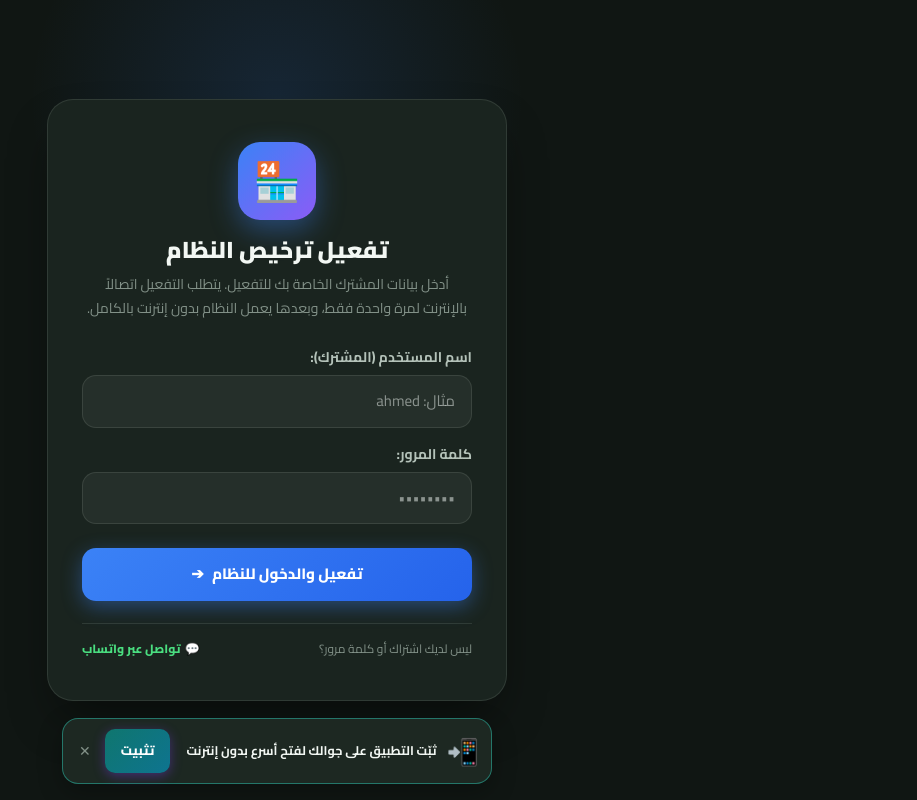
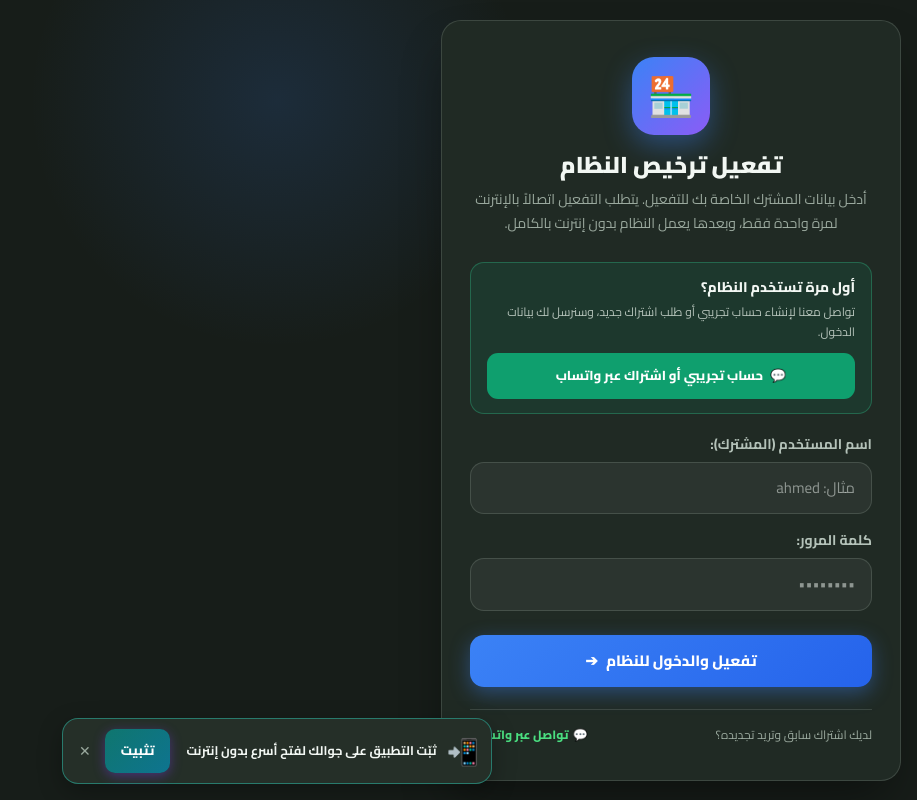
Before and after one commit to Abu-zaid98/pos-mini-saas, a React (Vite) app: page / in a window 1280 px wide. Shown: the whole page, without its empty margins (363-1280 px from the left). Built offline with nearby package versions, Linux system fonts and the light colour scheme; no server answers.

Commit message:
first commit9

```diff
--- a/src/components/LicenseGuard.tsx
+++ b/src/components/LicenseGuard.tsx
@@ -784,25 +784,19 @@ export function LicenseGuard({ children }: LicenseGuardProps) {
   // ❻ Activation / Login Screen (First time or Invalid local token)
   return (
     <div
+      className="license-activation-screen"
       style={{
-        display: "flex",
-        minHeight: "100dvh",
-        alignItems: "center",
-        justifyContent: "center",
         background: "var(--color-bg-base, #0b1120)",
         color: "var(--color-text-primary, #f9fafb)",
         fontFamily: "var(--font-main, system-ui, -apple-system, sans-serif)",
         direction: "rtl",
-        padding: "20px 16px",
-        position: "relative",
-        overflow: "hidden",
       }}
     >
       {/* Background glow accent */}
       <div
+        className="license-activation-glow"
         style={{
           position: "absolute",
-          width: 500,
           height: 500,
           background: "radial-gradient(circle, rgba(59, 130, 246, 0.15) 0%, transparent 70%)",
           borderRadius: "50%",
@@ -814,11 +808,11 @@ export function LicenseGuard({ children }: LicenseGuardProps) {
       />
 
       <div
+        className="license-activation-card"
         style={{
           background: "var(--color-bg-card, #111827)",
           border: "1px solid var(--color-border, #1f2937)",
-          borderRadius: 26,
-          padding: "42px 34px",
+          borderRadius: 20,
           boxShadow: "0 25px 50px -12px rgba(0, 0, 0, 0.45)",
           width: "100%",
           maxWidth: 460,
@@ -851,6 +845,48 @@ export function LicenseGuard({ children }: LicenseGuardProps) {
           <p style={{ fontSize: 14, color: "var(--color-text-muted, #94a3b8)", margin: 0, lineHeight: 1.7 }}>
             أدخل بيانات المشترك الخاصة بك للتفعيل. يتطلب التفعيل اتصالاً بالإنترنت لمرة واحدة فقط، وبعدها يعمل النظام بدون إنترنت بالكامل.
           </p>
+        </div>
+
+        {/* First-time account request */}
+        <div
+          style={{
+            background: "rgba(16, 185, 129, 0.1)",
+            border: "1px solid rgba(52, 211, 153, 0.3)",
+            borderRadius: 14,
+            padding: "14px 16px",
+            marginBottom: 20,
+          }}
+        >
+          <p style={{ fontSize: 14, fontWeight: 800, margin: "0 0 4px", color: "var(--color-text-primary, #f9fafb)" }}>
+            أول مرة تستخدم النظام؟
+          </p>
+          <p style={{ fontSize: 12, lineHeight: 1.6, margin: "0 0 12px", color: "var(--color-text-secondary, #cbd5e1)" }}>
+            تواصل معنا لإنشاء حساب تجريبي أو طلب اشتراك جديد، وسنرسل لك بيانات الدخول.
+          </p>
+          <a
+            href={lic.signupLink()}
+            target="_blank"
+            rel="noreferrer"
+            style={{
+              minHeight: 46,
+              padding: "10px 12px",
+              borderRadius: 11,
+              background: "#0f9f6e",
+              color: "#ffffff",
+              fontSize: 13,
+              fontWeight: 800,
+              textDecoration: "none",
+              display: "flex",
+              alignItems: "center",
+              justifyContent: "center",
+              gap: 7,
+              textAlign: "center",
+              boxSizing: "border-box",
+            }}
+          >
+            <span>💬</span>
+            <span>حساب تجريبي أو اشتراك عبر واتساب</span>
+          </a>
         </div>
 
         {/* Developer configuration notice if JWK not set */}
@@ -991,7 +1027,7 @@ export function LicenseGuard({ children }: LicenseGuardProps) {
           </button>
         </form>
 
-        {/* WhatsApp & Developer Support */}
+        {/* Renewal for existing subscribers */}
         <div
           style={{
             marginTop: 22,
@@ -1004,7 +1040,7 @@ export function LicenseGuard({ children }: LicenseGuardProps) {
           }}
         >
           <span style={{ color: "var(--color-text-muted, #94a3b8)" }}>
-            ليس لديك اشتراك أو كلمة مرور؟
+            لديك اشتراك سابق وتريد تجديده؟
           </span>
           <a
             href={lic.renewLink()}
@@ -1028,6 +1064,7 @@ export function LicenseGuard({ children }: LicenseGuardProps) {
       {/* PWA install banner on the activation screen + full guide fallback */}
       <PWAInstallBanner
         storageKey="pos_pwa_prompt"
+        className="license-install-banner"
         bottom="calc(16px + env(safe-area-inset-bottom, 0px))"
         onNeedGuide={() => setPwaGuideOpen(true)}
       />
--- a/src/components/pwa/PWAInstallBanner.tsx
+++ b/src/components/pwa/PWAInstallBanner.tsx
@@ -8,13 +8,14 @@ import { shouldShowPrompt, snoozePrompt } from '../../utils/pwa'
 
 interface Props {
   storageKey: string
+  className?: string
   /** يُستدعى عند غياب التثبيت المباشر لعرض الدليل الكامل */
   onNeedGuide: () => void
   /** إزاحة من الأسفل (فوق شريط التنقل في التطبيق، 16px في شاشات الدخول) */
   bottom?: string
 }
 
-export function PWAInstallBanner({ storageKey, onNeedGuide, bottom }: Props) {
+export function PWAInstallBanner({ storageKey, onNeedGuide, bottom, className }: Props) {
   const { canInstall, isInstalled, installApp } = usePWAInstall()
   const [visible, setVisible] = useState(false)
   const [busy, setBusy] = useState(false)
@@ -50,6 +51,7 @@ export function PWAInstallBanner({ storageKey, onNeedGuide, bottom }: Props) {
 
   return (
     <div
+      className={className}
       style={{
         position: 'fixed',
         bottom: bottom || 'calc(var(--bottom-bar-total-height, 72px) + 10px)',
--- a/src/index.css
+++ b/src/index.css
@@ -60,10 +60,10 @@
 ============================== */
 :root, [data-theme="dark"] {
   /* Colors — quiet graphite with a green accent */
-  --color-bg-base: #101613;
-  --color-bg-surface: #171f1b;
-  --color-bg-elevated: #1d2822;
-  --color-bg-card: #1a241f;
+  --color-bg-base: #171d19;
+  --color-bg-surface: #1d251f;
+  --color-bg-elevated: #252f28;
+  --color-bg-card: #202a24;
 
   --color-primary: #0f766e;
   --color-primary-light: #5eead4;
@@ -81,9 +81,9 @@
 
   --color-text-primary: #f2f7f3;
   --color-text-secondary: #b4c2b9;
-  --color-text-muted: #829188;
+  --color-text-muted: #9aa99e;
 
-  --color-border: rgba(180, 194, 185, 0.14);
+  --color-border: rgba(180, 194, 185, 0.19);
   --color-border-active: rgba(45, 212, 191, 0.45);
 
   /* Brand gradients */
@@ -92,12 +92,12 @@
   --gold-gradient: linear-gradient(135deg, #fbbf24, #f59e0b);
   --mint-gradient: linear-gradient(135deg, #34d399, #059669);
 
-  --color-header-bg: rgba(16, 22, 19, 0.9);
-  --color-nav-bg: rgba(23, 31, 27, 0.96);
-  --color-input-bg: rgba(180, 194, 185, 0.07);
-  --color-btn-ghost-bg: rgba(180, 194, 185, 0.08);
-  --color-btn-ghost-hover: rgba(180, 194, 185, 0.14);
-  --color-card-glass: rgba(26, 36, 31, 0.92);
+  --color-header-bg: rgba(23, 29, 25, 0.94);
+  --color-nav-bg: rgba(29, 37, 31, 0.97);
+  --color-input-bg: rgba(180, 194, 185, 0.1);
+  --color-btn-ghost-bg: rgba(180, 194, 185, 0.1);
+  --color-btn-ghost-hover: rgba(180, 194, 185, 0.17);
+  --color-card-glass: rgba(32, 42, 36, 0.96);
   --color-modal-backdrop: rgba(6, 12, 9, 0.72);
 
   /* KPI Card backgrounds (theme-adaptive) */
@@ -276,10 +276,10 @@ input, textarea, select {
   direction: rtl;
 }
 
-h1 { font-size: 20px; font-weight: 800; line-height: 1.35; }
-h2 { font-size: 17px; font-weight: 800; line-height: 1.4; }
-h3 { font-size: 15px; font-weight: 700; line-height: 1.45; }
-h4 { font-size: 14px; font-weight: 700; line-height: 1.45; }
+h1 { font-size: 19px; font-weight: 800; line-height: 1.35; }
+h2 { font-size: 16px; font-weight: 800; line-height: 1.4; }
+h3 { font-size: 14px; font-weight: 700; line-height: 1.45; }
+h4 { font-size: 13px; font-weight: 700; line-height: 1.45; }
 p  { font-size: 13px; line-height: 1.55; }
 
 /* ==============================
@@ -314,17 +314,51 @@ p  { font-size: 13px; line-height: 1.55; }
   overscroll-behavior-y: contain;
 }
 
+.license-activation-screen {
+  position: relative;
+  display: flex;
+  align-items: center;
+  justify-content: flex-start;
+  width: 100%;
+  height: 100vh;
+  height: 100dvh;
+  min-height: 100dvh;
+  box-sizing: border-box;
+  padding: max(20px, env(safe-area-inset-top, 0px)) 16px max(20px, env(safe-area-inset-bottom, 0px));
+  overflow-y: auto;
+  -webkit-overflow-scrolling: touch;
+}
+
+.license-activation-screen:has(.license-install-banner) {
+  padding-bottom: calc(92px + env(safe-area-inset-bottom, 0px));
+}
+
+.license-activation-card {
+  width: 100%;
+  padding: 36px 28px;
+  margin-block: auto;
+}
+
+.license-activation-glow {
+  width: min(500px, 100%);
+}
+
+@media (max-width: 480px) {
+  .license-activation-card { padding: 24px 18px; }
+}
+
 /* جذر الشاشة الموحد: الإطار + تباعد رأسي صغير ثابت */
 .page-frame {
   width: min(100%, 720px);
   margin: 0 auto;
-  padding: clamp(8px, 2vw, 14px) clamp(12px, 3.5vw, 20px);
+  padding: clamp(6px, 1.5vw, 10px) clamp(10px, 2.8vw, 16px);
 }
 
 /* إطار متداخل (المشتريات داخل المخزون): بلا حشو عمودي مضاعف */
 .page-frame .page-frame {
   padding-top: 0;
   padding-bottom: 0;
+  padding-inline: 0;
 }
 
 .form-grid-two {
@@ -511,7 +545,7 @@ p  { font-size: 13px; line-height: 1.55; }
   background: var(--color-bg-card);
   border: 1px solid var(--color-border);
   border-radius: var(--radius-lg);
-  padding: 16px;
+  padding: 14px;
   transition: transform 0.2s ease, box-shadow 0.2s ease, border-color 0.2s ease;
   position: relative;
   overflow: hidden;
@@ -540,7 +574,7 @@ p  { font-size: 13px; line-height: 1.55; }
   justify-content: center;
   gap: 8px;
   min-height: 44px;
-  padding: 10px 18px;
+  padding: 9px 14px;
   border-radius: var(--radius-md);
   font-family: var(--font-main);
   font-size: clamp(13px, 2.7vw, 14.5px);
@@ -611,11 +645,11 @@ p  { font-size: 13px; line-height: 1.55; }
 
 .input {
   width: 100%;
-  min-height: 46px;
+  min-height: 44px;
   background: var(--color-input-bg);
   border: 1.5px solid var(--color-border);
   border-radius: var(--radius-md);
-  padding: 10px 13px;
+  padding: 8px 12px;
   color: var(--color-text-primary);
   font-family: var(--font-main);
   font-size: 16px;
--- a/src/lib/license-client.ts
+++ b/src/lib/license-client.ts
@@ -782,6 +782,11 @@ export function createLicense(config: LicenseConfig) {
     return `https://wa.me/${whatsapp.replace(/\D/g, "")}?text=${encodeURIComponent(msg)}`;
   }
 
+  function signupLink(): string {
+    const msg = `مرحباً، أود إنشاء حساب تجريبي أو الاشتراك في ${appName}.\nأرجو تزويدي بالتفاصيل وبيانات الدخول.`;
+    return `https://wa.me/${whatsapp.replace(/\D/g, "")}?text=${encodeURIComponent(msg)}`;
+  }
+
   /**
    * isLoggedIn() — هل يوجد جلسة محلية؟ (لا يتحقق من التوقيع)
    */
@@ -813,6 +818,8 @@ export function createLicense(config: LicenseConfig) {
     logout,
     /** رابط واتساب لطلب التجديد */
     renewLink,
+    /** رابط واتساب لإنشاء حساب أو طلب اشتراك */
+    signupLink,
     /** هل المستخدم مسجل دخوله؟ */
     isLoggedIn,
     /** UID المستخدم الحالي */
--- a/src/pages/SalePage.tsx
+++ b/src/pages/SalePage.tsx
@@ -984,16 +984,21 @@ export function SalePage() {
                               onChange={(e) => setItemPrice(item.productId, parseFloat(e.target.value) || 0, unit, packLabel, item.lineId)}
                               title="تعديل سعر الخدمة"
                               style={{
-                                width: 76,
-                                padding: '4px 8px',
-                                borderRadius: 8,
+                                width: 92,
+                                minHeight: 44,
+                                flexShrink: 0,
+                                boxSizing: 'border-box',
+                                padding: '8px 10px',
+                                borderRadius: 10,
                                 background: 'var(--color-input-bg)',
                                 border: '1px solid var(--color-border)',
                                 color: 'var(--color-text-primary)',
-                                fontSize: 13,
+                                fontSize: 16,
                                 fontWeight: 800,
                                 outline: 'none',
                                 fontFamily: 'var(--font-main)',
+                                direction: 'ltr',
+                                textAlign: 'center',
                               }}
                             />
                             <span style={{ fontSize: 12, color: 'var(--color-text-muted)' }}>₪ ✏️</span>
```
